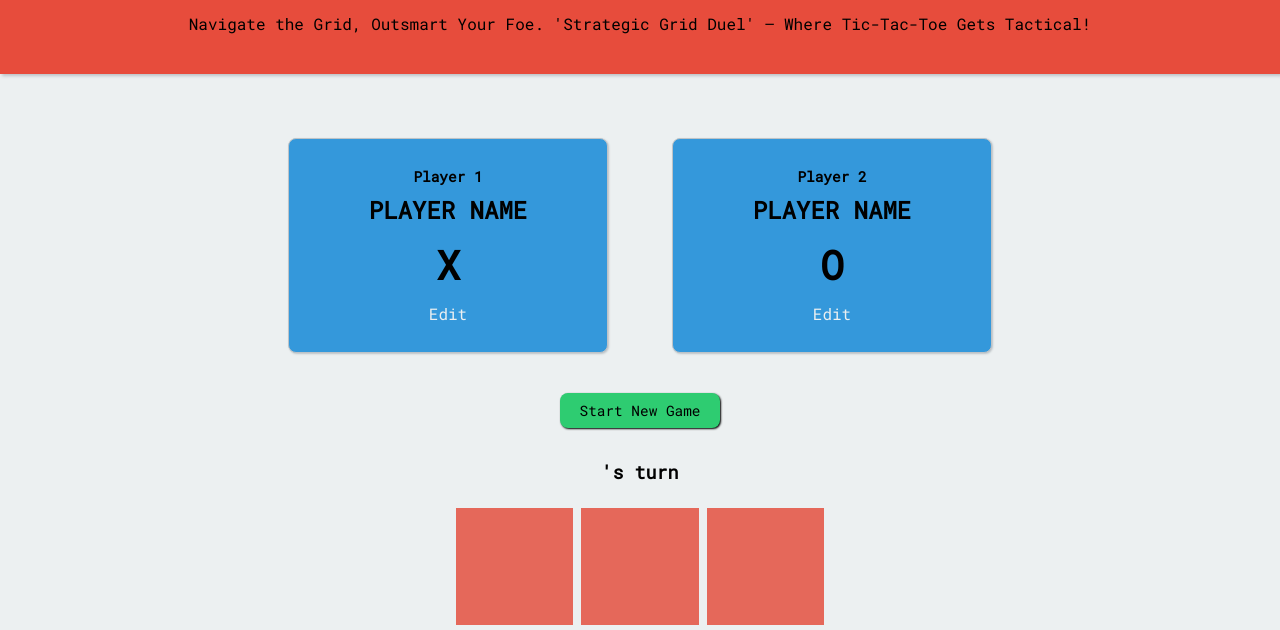
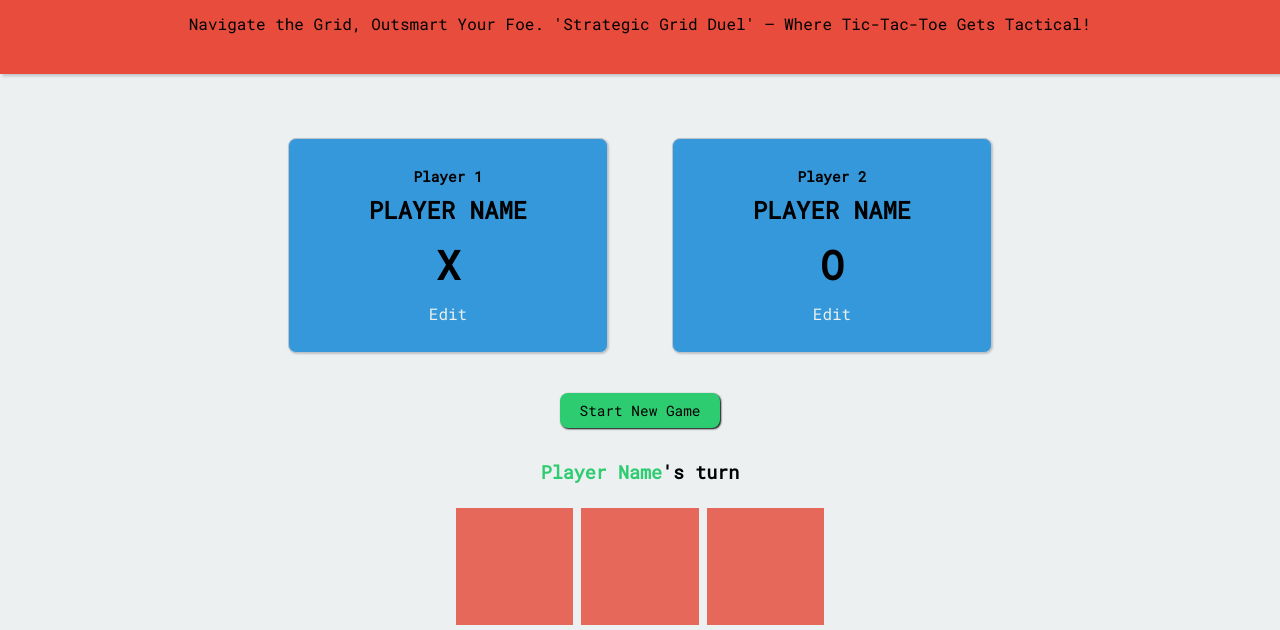
Before and after one commit to Gurlly/web-projects, a plain HTML site: page index.html in a window 1280 px wide. Both pictures are taken after a click on the button "Start New Game". Shown: the part 106-736 px from the top of the page. Drawn offline with Linux system fonts and the light colour scheme.

Commit message:
1.2v - fixed some bugs, for portfolio purposes only

```diff
--- a/index.html
+++ b/index.html
@@ -4,7 +4,7 @@
     <meta charset="UTF-8" />
     <meta name="viewport" content="width=device-width, initial-scale=1.0" />
     <title>TicTacToe</title>
-    <link rel="icon" href="/resources/favicon.ico" type="image/x-icon" />
+    <link rel="icon" href="./resources/favicon.ico" type="image/x-icon" />
 
     <!--CSS style-->
     <link rel="stylesheet" href="./styles/styles.css" />
--- a/scripts/TicTacToe.js
+++ b/scripts/TicTacToe.js
@@ -51,6 +51,7 @@ start.addEventListener("click", () => {
   gameContainer.style.display = "block";
   gameResult.style.display = "none";
   boxSelected = 0;
+  playerTurnName.textContent = playerOne.textContent;
 
   // Sets all row values to random numbers greater than 2
   for (let i = 0; i < rows.length; i++) {
```
